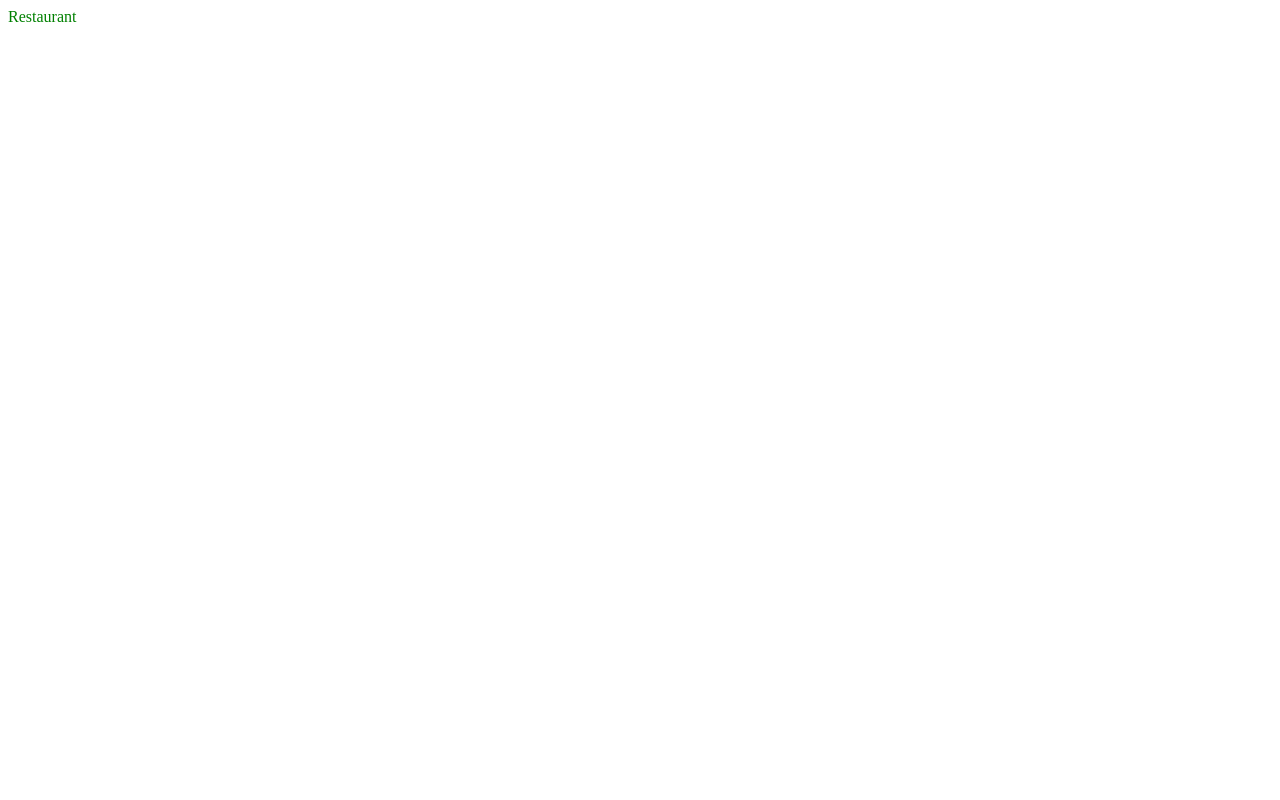
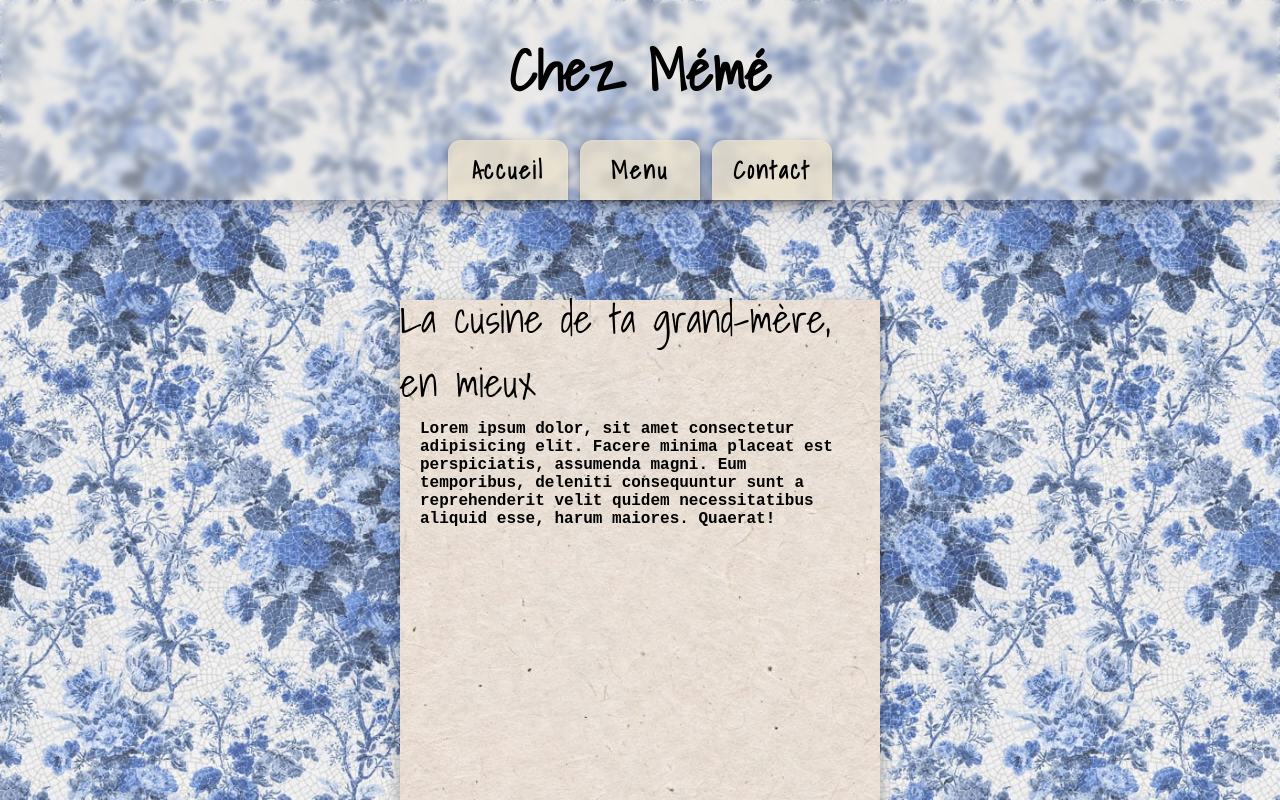
Before and after one commit to AlexMrsh/TOP-P-restaurant-page, a website built with webpack: page dist/index.html in a window 1280 px wide. Shown: the top 800 px of the page. Built offline with nearby package versions, Linux system fonts and the light colour scheme; a web font is replaced by a local one.

Commit message:
basic design

```diff
--- a/package.json
+++ b/package.json
@@ -21,7 +21,7 @@
   "homepage": "https://github.com/AlexMrsh/TOP-P-restaurant-page#readme",
   "devDependencies": {
     "css-loader": "^6.7.2",
-    "mini-css-extract-plugin": "^2.7.2",
+    "style-loader": "^3.3.1",
     "webpack": "^5.75.0",
     "webpack-cli": "^5.0.1",
     "webpack-dev-server": "^4.11.1"
--- /dev/null
+++ b/src/globals.js
@@ -0,0 +1,10 @@
+module.exports = {
+    name: 'Chez Mémé',
+    moto: "La cusine à l'ancienne",
+    colors: {
+        first: '#F5EFE6',
+        second: '#E8DFCA',
+        third: '#AEBDCA',
+        fourth: '#7895B2'
+    }
+}
--- a/src/header.js
+++ /dev/null
@@ -1,16 +0,0 @@
-function createHeader(){
-    const content = document.getElementById('content');
-
-    const header = document.createElement('header')
-    const upperHeader = document.createElement('div')
-    upperHeader.classList.add('upper-header')
-    upperHeader.textContent = 'Restaurant'
-
-    content.appendChild(header)
-    header.appendChild(upperHeader)
-
-    const lowerHeader = document.createElement('div')
-    lowerHeader.classList.add('lower-header')
-}
-
-export default createHeader;
--- a/src/index.js
+++ b/src/index.js
@@ -1,8 +1,14 @@
 //index.js is the main source js, it will only be used to import site elements
-
 console.log('index.js loaded')
 
+import "./style.css";
+import initilizeWebsiteCore from "./website-core";
+
+initilizeWebsiteCore()
+
+
+/*
 import createHeader from "./header";
-import "./style.css"
 
 createHeader();
+*/
--- a/src/style.css
+++ b/src/style.css
@@ -1,3 +1,135 @@
-#content{
-    color: green;
+@import url('https://fonts.googleapis.com/css2?family=Shadows+Into+Light&family=Unbounded:wght@200;400&display=swap');
+
+/*
+font-family: 'Shadows Into Light', cursive;
+font-family: 'Unbounded', cursive;
+*/
+
+:root{
+    --page-padding: 20px;
+    --box-shadow: rgba(50, 50, 93, 0.25) 0px 13px 27px -5px, rgba(0, 0, 0, 0.3) 0px 8px 16px -8px;
+    --box-shadow-footer: rgba(50, 50, 93, 0.25) 0px -13px 27px -5px, rgba(0, 0, 0, 0.3) 0px -8px 16px -8px;
+    --box-shadow-main : rgba(0, 0, 0, 0.35) 0px 5px 15px;
+    --tab-shadow: rgba(0, 0, 0, 0.25) 0px 0.0625em 0.0625em, rgba(0, 0, 0, 0.25) 0px 0.125em 0.5em, rgba(255, 255, 255, 0.1) 0px 0px 0px 1px inset;
+    --border-radius: .8rem;
+
+    --color-clear-white: 245, 239, 229;
+    --color-dark-white: 232, 223, 202;
+    --color-clear-blue: 174, 189, 202;
+    --color-dark-blue: 120, 149, 178;
 }
+
+*{
+    box-sizing: border-box;
+}
+
+h1, h2, h3, h4, h5, h6, .motto{
+    font-family: 'Shadows Into Light', cursive;
+}
+h1 {font-size: 3.5rem;}
+h2 {font-size: 3rem;}
+h3, .motto {font-size: 2.5rem;}
+
+body{
+    background-image: url(./img/background-wallpaper.jpg);
+    background-attachment: fixed;
+    background-size: cover;
+    margin: 0;
+    height: 100vh;
+    width: 100vw;
+    max-width: 100%;
+}
+
+header{
+    height: clamp(150px, 30vh, 200px);
+    background-color: rgba(var(--color-clear-white), .3);
+    backdrop-filter: blur(3px);
+    box-shadow: var(--box-shadow);
+
+    display: flex;
+    flex-direction: column;
+    justify-content: space-between;
+    align-items: center;
+
+}
+
+#upper-header{
+    height: 70%;
+    display: flex;
+    align-items: center;
+}
+
+#upper-header h1 {
+    margin: 0;
+}
+
+
+#lower-header{
+    height: 30%;
+    width: 100%;
+    display: flex;
+    justify-content: center;
+}
+
+#lower-header > nav{
+    width: 30%;
+    display: flex;
+    justify-content: space-between;
+    align-items: center;
+}
+
+#lower-header > nav > div{
+    height: 100%;
+    width: 120px;
+    display: flex;
+    justify-content: center;
+    align-items: center;
+
+    background-color: rgba(var(--color-dark-white), .8);
+    box-shadow: var(--tab-shadow);
+    border-radius: var(--border-radius) var(--border-radius) 0 0;
+
+    font-family: 'Shadows Into Light', cursive;
+    font-weight: bold;
+    letter-spacing: .15rem;
+    font-size: 1.5rem;
+}
+
+#main{
+    width: 100vw;
+    max-width: inherit;
+    height: 200vh;
+    display: flex;
+    justify-content: center;
+}
+
+#main > #container{
+    background-image: url(./img/seamless-paper.jpg);
+    box-shadow: var(--box-shadow-main);
+    width: 100%;
+    margin: 100px 400px;
+    display: flex;
+    flex-direction: column;
+    align-items: center;
+}
+
+#container > #title{
+    height: 100px;
+    width: 100%;
+    display: flex;
+    justify-content: center;
+    align-items: center;
+}
+
+#container > #content{
+    margin: 20px;
+    font-family: 'Courier New', Courier, monospace;
+    font-weight: 800;
+}
+
+footer{
+    height: 40px;
+    background-color: rgba(var(--color-clear-white), .3);
+    backdrop-filter: blur(3px);
+    box-shadow: var(--box-shadow-footer);
+}
--- a/src/website-core.js
+++ b/src/website-core.js
@@ -1,5 +1,9 @@
-function testFunction(){
-    console.log('test function from website-core.js')
+import globals from "./globals";
+
+function initilizeWebsiteCore(){
+    document.title = globals.name;
+    const h1 = document.querySelector('h1')
+    h1.textContent = globals.name;
 }
 
-export default testFunction;
+export default initilizeWebsiteCore;
--- a/webpack.config.js
+++ b/webpack.config.js
@@ -1,5 +1,4 @@
 const path = require('path');
-const MiniCssExtractPlugin = require('mini-css-extract-plugin');
 
 module.exports = {
     mode: 'development',
@@ -16,14 +15,11 @@ module.exports = {
         runtimeChunk: 'single',
     },
     */
-    plugins: [
-        new MiniCssExtractPlugin(),
-    ],
     module: {
         rules: [
             {
                 test: /\.css$/i,
-                use: [MiniCssExtractPlugin.loader, 'css-loader'],         //here, webpack will apply loaders from last to first. (css then style)
+                use: ['style-loader', 'css-loader'],         //here, webpack will apply loaders from last to first. (css then style)
             },
         ],
     },
```
Also changed, not shown: README.md, dist/index.html, dist/main.js, src/img/background-wallpaper.jpg (added), src/img/color-palette.png (added), src/img/seamless-paper.jpg (added), 1 other file.
